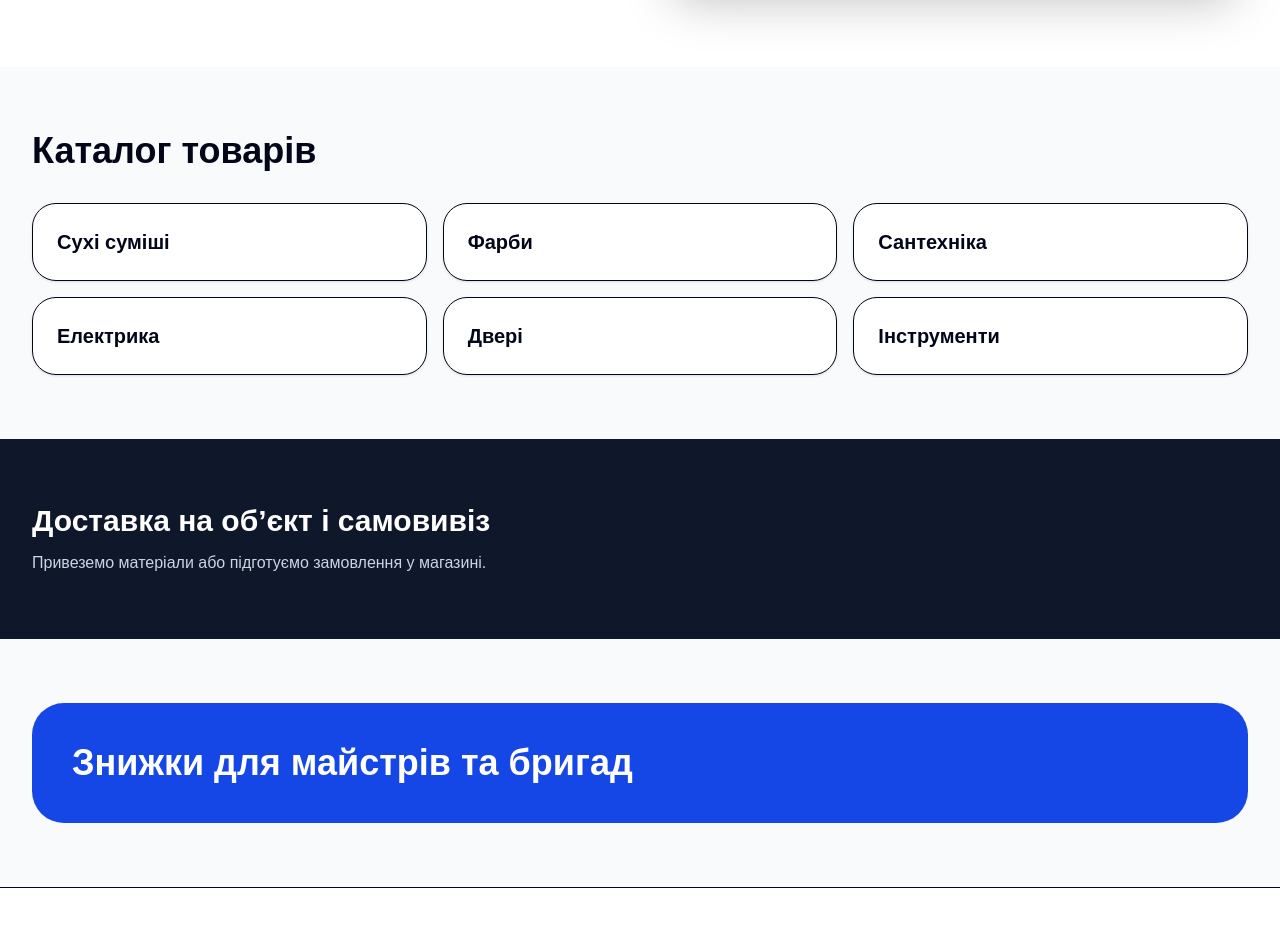
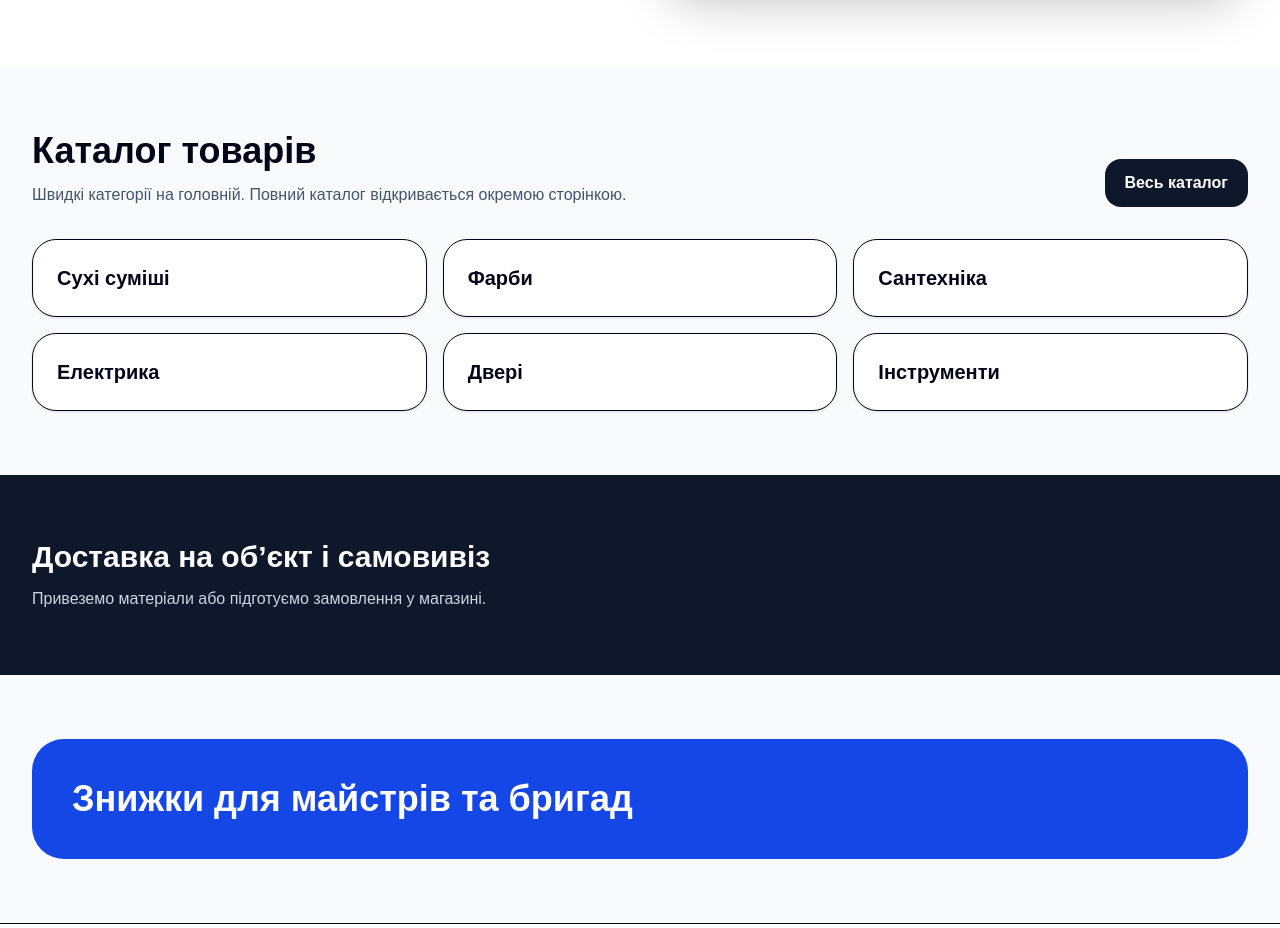
Before and after one commit to liddemchenko0504-create/finkomwebsite, a Next.js app in the folder finkom-store/: page / in a window 1280 px wide. Shown: the part 780-1708 px from the top of the page. Built offline with nearby package versions, Linux system fonts and the light colour scheme.

Commit message:
Link landing page to catalog route

```diff
--- a/finkom-store/app/page.tsx
+++ b/finkom-store/app/page.tsx
@@ -61,7 +61,7 @@ export default function FinkomLanding() {
             </div>
           </div>
           <nav className="hidden gap-8 text-sm font-bold text-slate-700 md:flex">
-            <a href="#catalog">Каталог</a><a href="#delivery">Доставка</a><a href="#offers">Акції</a><a href="#contacts">Контакти</a>
+            <a href="/catalog">Каталог</a><a href="#delivery">Доставка</a><a href="#offers">Акції</a><a href="#contacts">Контакти</a>
           </nav>
           <button onClick={() => setOpen(true)} className="rounded-2xl bg-blue-700 px-5 py-3 font-black text-white shadow-lg">Кошик{count ? ` (${count})` : ""}</button>
         </div>
@@ -111,7 +111,7 @@ export default function FinkomLanding() {
             <p className="mt-6 text-lg leading-8 text-slate-600">Каталог товарів, консультація спеціаліста, самовивіз із магазину та доставка на об’єкт.</p>
             <div className="mt-8 flex max-w-2xl gap-3 rounded-3xl bg-white p-3 shadow-2xl shadow-slate-200">
               <input value={query} onChange={(event) => setQuery(event.target.value)} placeholder="Знайти: фарба, клей, сантехніка..." className="flex-1 rounded-2xl bg-slate-100 px-4 py-3 outline-none" />
-              <a href="#catalog" className="rounded-2xl bg-amber-400 px-6 py-3 font-black">Підібрати товар</a>
+              <a href="/catalog" className="rounded-2xl bg-amber-400 px-6 py-3 font-black">Підібрати товар</a>
             </div>
             <div className="mt-8 grid max-w-2xl grid-cols-3 gap-3">
               <div className="rounded-2xl border bg-white p-4"><b className="text-2xl text-blue-800">5 000+</b><div className="text-sm text-slate-500">позицій</div></div>
@@ -138,9 +138,12 @@ export default function FinkomLanding() {
       </section>
 
       <section id="catalog" className="mx-auto max-w-7xl px-4 py-16 lg:px-8">
-        <h2 className="text-4xl font-black">Каталог товарів</h2>
+        <div className="flex flex-col gap-4 md:flex-row md:items-end md:justify-between">
+          <div><h2 className="text-4xl font-black">Каталог товарів</h2><p className="mt-3 text-slate-600">Швидкі категорії на головній. Повний каталог відкривається окремою сторінкою.</p></div>
+          <a href="/catalog" className="w-fit rounded-2xl bg-slate-900 px-5 py-3 font-black text-white">Весь каталог</a>
+        </div>
         <div className="mt-8 grid gap-4 sm:grid-cols-2 lg:grid-cols-3">
-          {filteredCategories.map((category) => <div key={category} className="rounded-3xl border bg-white p-6 text-xl font-black shadow-sm">{category}</div>)}
+          {filteredCategories.map((category) => <a href="/catalog" key={category} className="rounded-3xl border bg-white p-6 text-xl font-black shadow-sm hover:border-blue-300">{category}</a>)}
         </div>
       </section>
 
```
